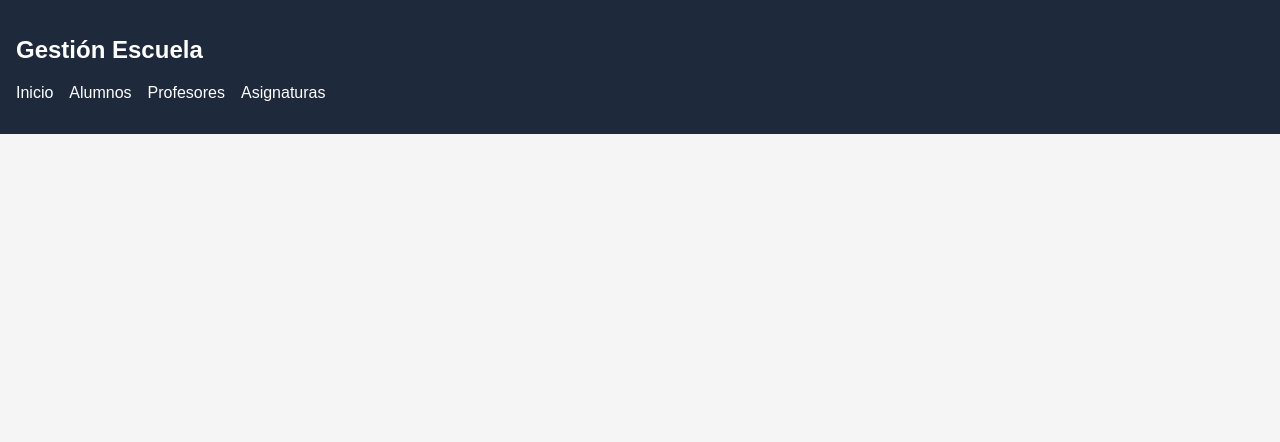
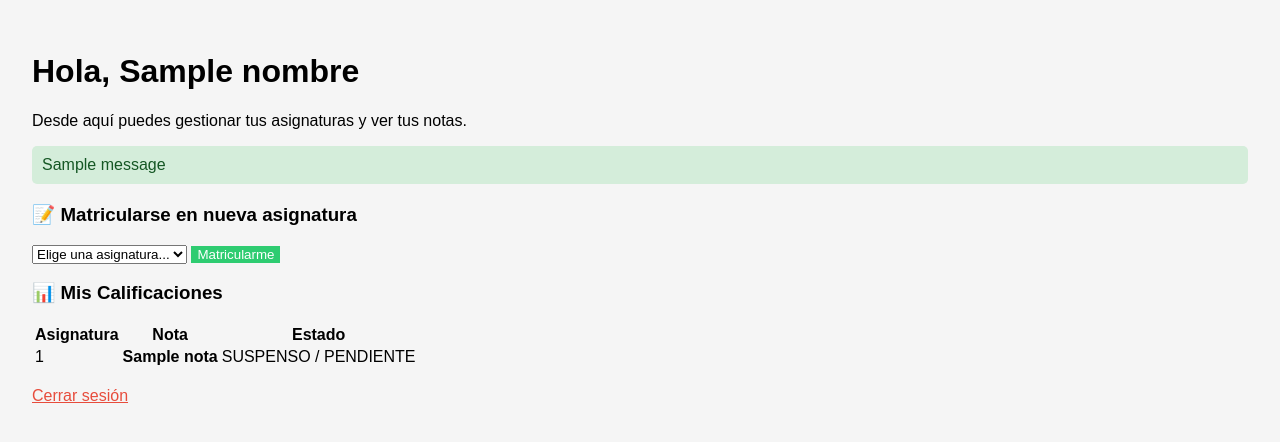
Before and after one commit to Pardelant/Proyecto-Final-Master-FP-Python, a Flask app: template app/templates/alumno/dashboard.html in a window 1280 px wide. Shown: the top 442 px of the page. Run offline with Flask 3, Linux system fonts and the light colour scheme; the template is opened without the code that fills it: most values are stand-ins (such as "Sample title", 1, 10 or a date in 2020); one stand-in notice (Sample message) is shown.

Commit message:
cambios en alumno/dashboard.html, escuela/gestion.py, escuela/db_manager.py

```diff
--- a/app/templates/alumno/dashboard.html
+++ b/app/templates/alumno/dashboard.html
@@ -2,28 +2,68 @@
 <html lang="es">
 <head>
     <meta charset="UTF-8">
-    <title>{% block title %}Escuela{% endblock %}</title>
-
+    <title>Panel del Alumno</title>
     <link rel="stylesheet"
           href="{{ url_for('static', filename='style.css') }}">
 </head>
 <body>
+    <div class="container">
+        <h1>Hola, {{ nombre }}</h1>
+        <p>Desde aquí puedes gestionar tus asignaturas y ver tus notas.</p>
 
-    <nav class="navbar">
-        <h1>Gestión Escuela</h1>
+        {% with messages = get_flashed_messages(with_categories=true) %}
+          {% if messages %}
+            {% for category, message in messages %}
+              <div style="padding:10px; margin-bottom:20px; border-radius:5px; background-color: #d4edda; color: #155724;">{{ message }}</div>
+            {% endfor %}
+          {% endif %}
+        {% endwith %}
 
-        <ul>
-            <li><a href="/">Inicio</a></li>
-            <li><a href="/alumnos">Alumnos</a></li>
-            <li><a href="/profesores">Profesores</a></li>
-            <li><a href="/asignaturas">Asignaturas</a></li>
-        </ul>
-    </nav>
+        <div class="form-group">
+            <h3>📝 Matricularse en nueva asignatura</h3>
+            <form action="/alumno/matricular" method="POST">
+                <select name="asignatura" required>
+                    <option value="" disabled selected>Elige una asignatura...</option>
+                    {% for asig in disponibles %}
+                        <option value="{{ asig[0] }}">{{ asig[0] }}</option>
+                    {% endfor %}
+                </select>
+                <button type="submit" style="background:#2ecc71; color:white; border:none; cursor:pointer;">Matricularme</button>
+            </form>
+        </div>
 
-    <main class="container">
-        {% block content %}
-        {% endblock %}
-    </main>
+        <h3>📊 Mis Calificaciones</h3>
+        {% if notas %}
+            <table>
+                <thead>
+                    <tr>
+                        <th>Asignatura</th>
+                        <th>Nota</th>
+                        <th>Estado</th>
+                    </tr>
+                </thead>
+                <tbody>
+                    {% for nota in notas %}
+                    <tr>
+                        <td>{{ nota[0] }}</td>
+                        <td><strong>{{ nota[1] }}</strong></td>
+                        <td>
+                            {% if nota[1] >= 5 %}
+                                <span class="badge aprobado">APROBADO</span>
+                            {% else %}
+                                <span class="badge suspenso">SUSPENSO / PENDIENTE</span>
+                            {% endif %}
+                        </td>
+                    </tr>
+                    {% endfor %}
+                </tbody>
+            </table>
+        {% else %}
+            <p>Aún no estás matriculado en ninguna asignatura.</p>
+        {% endif %}
 
+        <br>
+        <a href="/logout" style="color:#e74c3c;">Cerrar sesión</a>
+    </div>
 </body>
 </html>
```
Also changed, not shown: escuela/db_manager.py (+28 -0 lines), escuela/gestion.py (+20 -7 lines).
